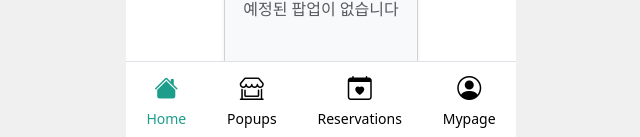
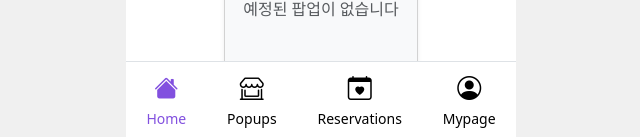
Before and after one commit to KosaOneShot/popspace_FE, a React (Vite) app: page / in a window 1280 px wide. Shown: the part 663-800 px from the top of the page, without its empty margins (319-959 px from the left). Built offline with nearby package versions, Linux system fonts and the light colour scheme; no server answers.

Commit message:
fix: 홈 푸터 사이트메뉴

```diff
--- a/src/components/Footer.jsx
+++ b/src/components/Footer.jsx
@@ -4,7 +4,7 @@ const Footer = () => {
   const location = useLocation();
   // defaultColor 는 비활성일 때, activeColor 는 현재 경로에 매칭될 때 사용할 색
   const defaultColor = "#000000";
-  const activeColor  = "#1D9D8B";
+  const activeColor  = "#8250DF";
 
   const items = [
     { label: "Home",        href: "/",                   icon: "bi-house-fill"       },
--- a/src/components/SideMenu.jsx
+++ b/src/components/SideMenu.jsx
@@ -10,8 +10,8 @@ import LogoutButton from "./logout/LogoutButton";
 #e9f5f3
  */
 
-const hoverColor = "#e9f5f3";
-const iconColor = "#7C6004";
+const hoverColor = "#8250DF80";
+const iconColor = "#000";
 
 
 const SideMenu = ({ isOpen, onClose, appWidth, userInfo }) => {
--- a/src/home/Home.jsx
+++ b/src/home/Home.jsx
@@ -58,7 +58,7 @@ function PopupCard({ popup }) {
 
       <div className="px-3 py-2">
         {!empty && (
-          <p className="fw-bold fst-italic mb-2" style={{ fontSize: '17px', color: '#1D9D8B' }}>
+          <p className="fw-bold fst-italic mb-2" style={{ fontSize: '17px', color: '#8250DF' }}>
             🔥✨ 지금 가장 뜨겁게 주목받는 팝업,<br />
             『 {popup.popupName} 』 🎉
           </p>
```
